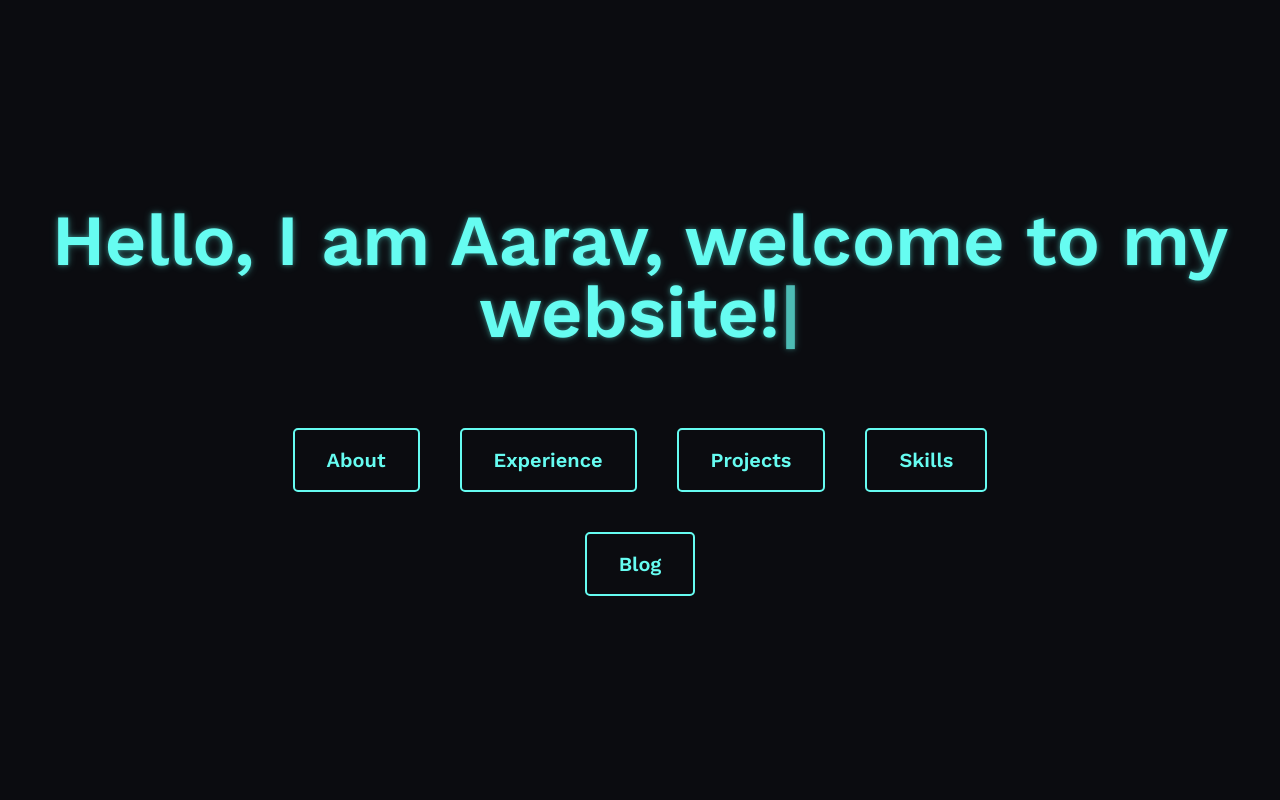
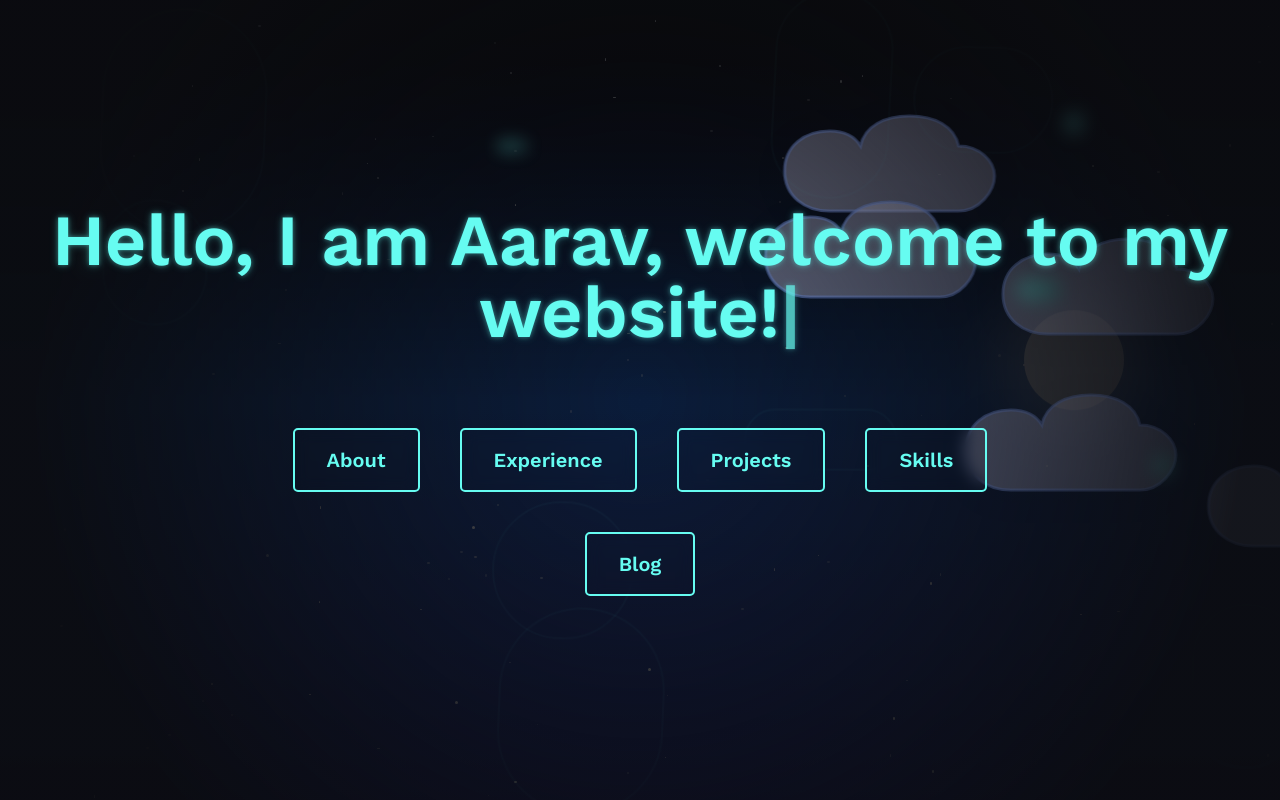
Before and after one commit to aaravmat1209/portfolio, a Next.js app: page / in a window 1280 px wide. Built offline with nearby package versions, Linux system fonts and the light colour scheme.

Commit message:
made landing page dynamic

```diff
--- a/src/app/content/page.tsx
+++ b/src/app/content/page.tsx
@@ -164,7 +164,14 @@ function ContentPageInner() {
             <h2 className={`font-heading text-2xl mb-4 sm:text-3xl animate-slide-right ${colors.headings}`} style={{ animationDelay: "400ms" }}>
               About Me
             </h2>
-            <div className="animate-expand-width overflow-hidden" style={{ animationDelay: "600ms" }}>
+            <div
+              className={`
+      ${colors.border} shadow-shadow ${colors.secondary}
+      rounded-base border-2 p-6 transition-all-medium animate-expand-width
+      hover:translate-x-1 hover:translate-y-1 hover:border-[var(--color-accent)]
+    `}
+              style={{ animationDelay: "600ms" }}
+            >
               <p className="font-base text-base">
                 I am a junior Computer Science student at Arizona State University with a passion for developing cloud-native and data-driven solutions. With a focused background in backend development and data analysis, I specialize in architecting data systems and cloud infrastructure that power intuitive applications. My expertise lies in implementing modern technologies to create scalable solutions that deliver exceptional user experiences. I&#39;m also really into hackathons! and love participating!!!!! My team and I have won 3 till now! it&#39;s an amazing feeling.
               </p>
@@ -179,21 +186,29 @@ function ContentPageInner() {
             <h2 className={`font-heading text-2xl mb-4 sm:text-3xl ${colors.headings} animate-text-glow`}>
               Skills
             </h2>
+            <div
+              className={`
+      ${colors.border} shadow-shadow ${colors.secondary}
+      rounded-base border-2 p-6 transition-all-medium
+      hover:translate-x-1 hover:translate-y-1 hover:border-[var(--color-accent)]
+    `}
+            >
               <div className="flex flex-wrap gap-2">
                 {['Python', 'AWS', 'Flask', 'Tensorflow', 'Keras', 'React', 'Node.js', 'TypeScript', 'MongoDB', 'Cloud Development', 'API Development'].map((skill, index) => (
                   <span
                     key={skill}
                     className={`
-                    ${colors.border} ${colors.secondary}
-                    rounded-base border px-3 py-1 text-xs
-                    hover:bg-[var(--color-accent)] hover:border-[var(--color-accent)]
-                    hover:${colors.headings} transition-all-medium animate-fade-in
+            ${colors.background} text-[#66FCF1]
+            rounded-base px-3 py-1 text-xs
+            hover:bg-[var(--color-accent)] hover:text-black
+            transition-all-medium animate-fade-in
           `}
                     style={{ animationDelay: `${800 + index * 50}ms` }}
                   >
                     {skill}
                   </span>
                 ))}
+              </div>
             </div>
           </div>
 
@@ -282,10 +297,12 @@ function ContentPageInner() {
                         <span
                           key={skill}
                           className={`
-                            ${colors.background} text-white text-xs px-2 py-1 rounded
-                            transition-transform-bounce group-hover:scale-105 group-hover:bg-[var(--color-accent)]
+                ${colors.background} text-[#66FCF1]
+                rounded-base px-3 py-1 text-xs
+                hover:bg-[var(--color-accent)] hover:text-black
+                transition-all-medium animate-fade-in
               `}
-                          style={{ transitionDelay: `${skillIndex * 50}ms` }}
+                          style={{ animationDelay: `${800 + skillIndex * 50}ms` }}
                         >
                           {skill}
                         </span>
@@ -295,7 +312,6 @@ function ContentPageInner() {
                 ))}
               </div>
             </div>
-
             {/* Projects Section */}
             <div ref={projectsRef} className="mt-16 w-full animate-slide-right" style={{ animationDelay: "300ms" }}>
               <div className="flex justify-between items-center mb-6">
@@ -337,10 +353,12 @@ function ContentPageInner() {
                         <span
                           key={tech}
                           className={`
-                            ${colors.background} text-white text-xs px-2 py-1 rounded
-                            transition-transform-bounce group-hover:scale-105 group-hover:bg-[var(--color-accent)]
+                ${colors.background} text-[#66FCF1]
+                rounded-base px-3 py-1 text-xs
+                hover:bg-[var(--color-accent)] hover:text-black
+                transition-all-medium animate-fade-in
               `}
-                          style={{ transitionDelay: `${techIndex * 50}ms` }}
+                          style={{ animationDelay: `${800 + techIndex * 50}ms` }}
                         >
                           {tech}
                         </span>
--- a/src/app/globals.css
+++ b/src/app/globals.css
@@ -407,3 +407,34 @@ body::-webkit-scrollbar-thumb {
 .duration-3000 {
   transition-duration: 3000ms;
 }
+
+@keyframes float-slow {
+  0%, 100% {
+    transform: translateY(0) translateX(0) rotate(0deg);
+  }
+  33% {
+    transform: translateY(-15px) translateX(10px) rotate(5deg);
+  }
+  66% {
+    transform: translateY(10px) translateX(-10px) rotate(-5deg);
+  }
+}
+
+@keyframes pulse-slow {
+  0%, 100% {
+    opacity: 0.4;
+    transform: scale(1);
+  }
+  50% {
+    opacity: 0.7;
+    transform: scale(1.15);
+  }
+}
+
+.animate-float-slow {
+  animation: float-slow 30s ease-in-out infinite;
+}
+
+.animate-pulse-slow {
+  animation: pulse-slow 10s ease-in-out infinite;
+}
--- a/src/app/page.tsx
+++ b/src/app/page.tsx
@@ -2,12 +2,15 @@
 
 import { useState, useEffect } from 'react';
 import Link from 'next/link';
+import TimeBasedBackground from './content/TimeBasedBackground';
 
 export default function LandingPage() {
   const [typedText, setTypedText] = useState('');
   const fullText = "Hello, I am Aarav, welcome to my website!";
   const typingSpeed = 60; // ms per character
   const sections = ["About", "Experience", "Projects", "Skills", "Blog"];
+  const [mounted, setMounted] = useState(false);
+  const [typingComplete, setTypingComplete] = useState(false);
 
   // Typing animation effect
   useEffect(() => {
@@ -17,33 +20,92 @@ export default function LandingPage() {
       }, typingSpeed);
 
       return () => clearTimeout(timeout);
+    } else {
+      // Set typing complete when finished
+      setTypingComplete(true);
     }
   }, [typedText]);
 
-  // Start typing animation when component mounts
+  // Start typing animation and set mounted when component mounts
   useEffect(() => {
     setTypedText('');
+    setMounted(true);
   }, []);
 
   return (
-    <div className="fixed top-0 left-0 w-full h-screen bg-color-darkest z-50">
-      <div className="container mx-auto h-full flex flex-col items-center justify-center px-4">
-        <div className="text-accent text-4xl sm:text-5xl md:text-7xl font-heading mb-10 sm:mb-20 animate-text-glow min-h-[80px] sm:min-h-[120px] text-center">
-          {typedText}
-          <span className="animate-pulse">|</span>
+    <div className="fixed top-0 left-0 w-full h-screen z-50">
+      {/* Add the night background */}
+      <TimeBasedBackground forcedTime="night" showControls={false} />
+
+      {/* Add floating elements for visual interest */}
+      <div className="absolute inset-0 overflow-hidden pointer-events-none">
+        {/* Floating geometric shapes - reduced speed until typing completes */}
+        {[...Array(8)].map((_, i) => (
+          <div
+            key={`shape-${i}`}
+            className={`absolute rounded-full border-2 border-[#66FCF1]/20 animate-float-slow`}
+            style={{
+              width: `${Math.random() * 200 + 50}px`,
+              height: `${Math.random() * 200 + 50}px`,
+              top: `${Math.random() * 100}%`,
+              left: `${Math.random() * 100}%`,
+              animationDuration: typingComplete ? `${Math.random() * 15 + 25}s` : `${Math.random() * 25 + 40}s`,
+              animationDelay: `${Math.random() * 5}s`,
+              opacity: 0.15,
+              transition: 'animation-duration 2s ease-in-out',
+            }}
+          />
+        ))}
+
+        {/* Glowing orbs - reduced speed until typing completes */}
+        {[...Array(5)].map((_, i) => (
+          <div
+            key={`orb-${i}`}
+            className="absolute rounded-full bg-gradient-to-r from-[#66FCF1] to-[#45A29E] blur-lg animate-pulse-slow"
+            style={{
+              width: `${Math.random() * 30 + 10}px`,
+              height: `${Math.random() * 30 + 10}px`,
+              top: `${Math.random() * 90 + 5}%`,
+              left: `${Math.random() * 90 + 5}%`,
+              animationDuration: typingComplete ? `${Math.random() * 3 + 2}s` : `${Math.random() * 6 + 4}s`,
+              opacity: 0.4,
+              filter: 'blur(8px)',
+              transition: 'animation-duration 2s ease-in-out',
+            }}
+          />
+        ))}
+      </div>
+
+      {/* Add a radial gradient overlay */}
+      <div
+        className="absolute inset-0 bg-gradient-radial from-transparent via-transparent to-[#0B0C10] opacity-90"
+        style={{
+          background: 'radial-gradient(circle at center, transparent 0%, #0B0C10 80%)',
+        }}
+      />
+
+      <div className="container relative z-10 mx-auto h-full flex flex-col items-center justify-center px-4">
+        {/* Main title with glow effect */}
+        <div className="relative mb-10 sm:mb-20">
+          <div className="text-[#66FCF1] text-4xl sm:text-5xl md:text-7xl font-heading animate-text-glow min-h-[80px] sm:min-h-[120px] text-center relative">
+            {typedText}
+            <span className="animate-pulse">|</span>
+          </div>
         </div>
 
         {/* Responsive layout for section links - grid on mobile, flex row on desktop */}
         <div className="w-full max-w-[800px]">
           {/* Mobile and tablet layout (grid) */}
           <div className="grid grid-cols-1 sm:grid-cols-2 gap-4 sm:gap-6 md:hidden">
-            {sections.map((section) => (
+            {sections.map((section, index) => (
               <Link
                 key={`mobile-${section}`}
                 href={`/content?section=${section.toLowerCase()}`}
-                className="border-accent bg-transparent text-accent hover:bg-accent hover:text-main-foreground
+                className={`border-[#66FCF1] bg-transparent/10 backdrop-blur-sm text-[#66FCF1] hover:bg-[#66FCF1] hover:text-[#0B0C10]
                         rounded-base border-2 px-4 py-3 text-lg font-heading
-                        transition-all hover:scale-105 text-center w-full"
+                        transition-all hover:scale-105 text-center w-full
+                        ${typingComplete ? 'animate-fade-in opacity-100' : 'opacity-0'}`}
+                style={{ animationDelay: typingComplete ? `${(index + 1) * 200}ms` : '0ms' }}
               >
                 {section}
               </Link>
@@ -52,15 +114,19 @@ export default function LandingPage() {
 
           {/* Desktop layout (flex row) */}
           <div className="hidden md:flex md:flex-wrap md:justify-center gap-10">
-            {sections.map((section) => (
+            {sections.map((section, index) => (
               <Link
                 key={`desktop-${section}`}
                 href={`/content?section=${section.toLowerCase()}`}
-                className="border-accent bg-transparent text-accent hover:bg-accent hover:text-main-foreground
-                        rounded-base border-2 px-8 py-4 text-xl font-heading
-                        transition-all hover:scale-105 inline-block"
+                className={`border-[#66FCF1] bg-transparent/10 backdrop-blur-sm text-[#66FCF1] hover:bg-[#66FCF1] hover:text-[#0B0C10]
+                        rounded-base border-2 px-8 py-4 text-xl font-heading relative group
+                        transition-all hover:scale-105 inline-block
+                        ${typingComplete ? 'animate-fade-in opacity-100' : 'opacity-0'}`}
+                style={{ animationDelay: typingComplete ? `${(index + 1) * 200}ms` : '0ms' }}
               >
-                {section}
+                {/* Button hover glow effect */}
+                <div className="absolute -inset-0.5 bg-gradient-to-r from-[#66FCF1] to-[#45A29E] rounded-lg opacity-0 group-hover:opacity-50 blur transition-all duration-300" />
+                <span className="relative z-10">{section}</span>
               </Link>
             ))}
           </div>
```
Lines whose indentation alone changed are shown as unchanged.
